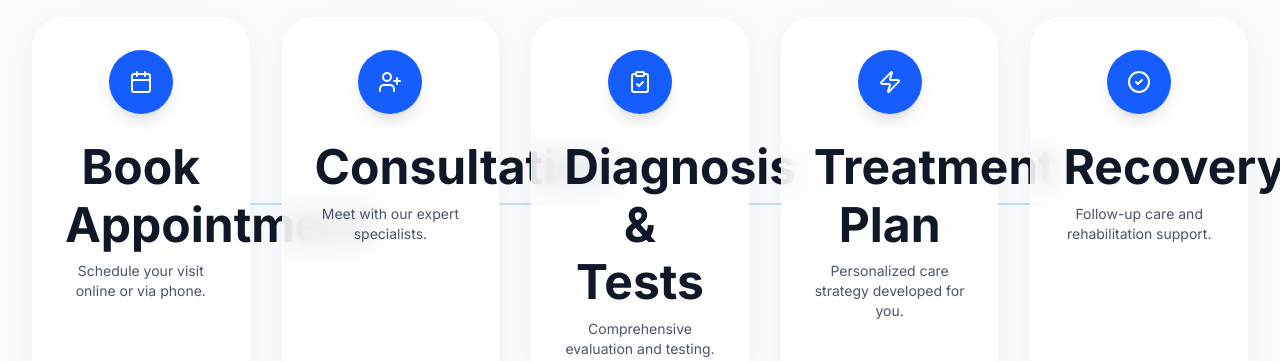
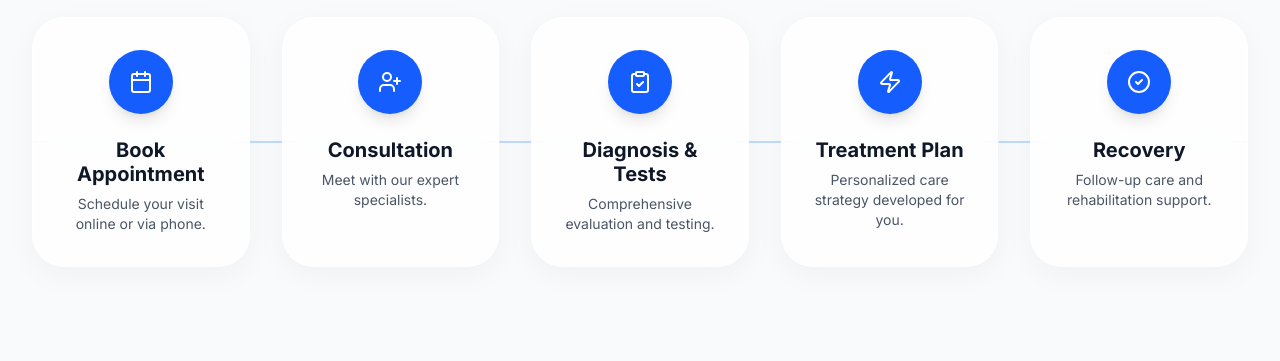
Before and after one commit to misotame/ASH-Portfolio, a React (Vite) app: page /services in a window 1280 px wide. Shown: the part 5520-5881 px from the top of the page. Built offline with nearby package versions, Linux system fonts and the light colour scheme.

Commit message:
Under Service Heading Ajusted

```diff
--- a/src/pages/Services.tsx
+++ b/src/pages/Services.tsx
@@ -382,7 +382,7 @@ export default function Services({ onBookNow }: ServicesProps) {
                   <div className="w-16 h-16 bg-blue-600 text-white rounded-full flex items-center justify-center mx-auto mb-6 shadow-lg group-hover:scale-110 transition-transform duration-500">
                     {step.icon}
                   </div>
-                  <h3 className="font-bold text-gray-900 mb-2">{step.title}</h3>
+                  <h3 className="font-black text-[1.25rem] text-gray-900 mb-2">{step.title}</h3>
                   <p className="text-sm text-gray-600">{step.desc}</p>
                 </motion.div>
               ))}
```
